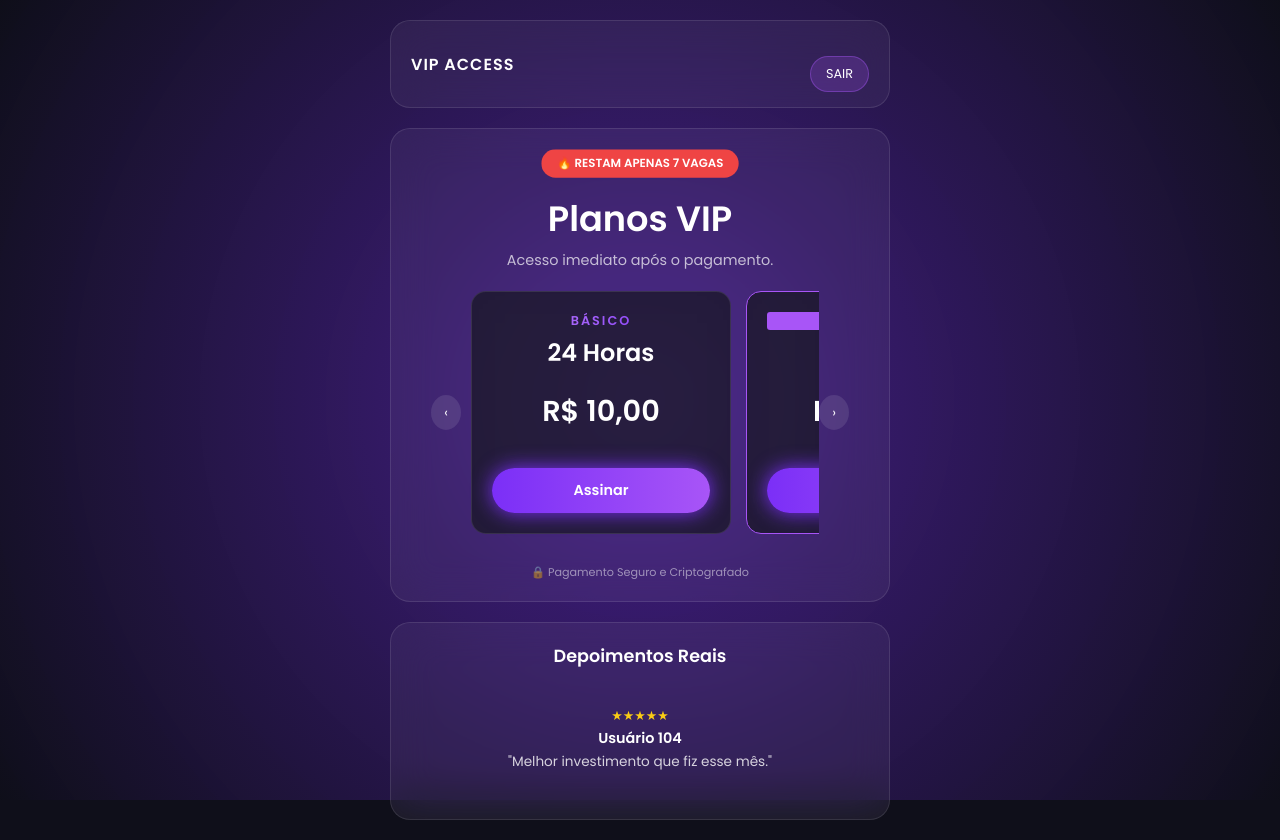
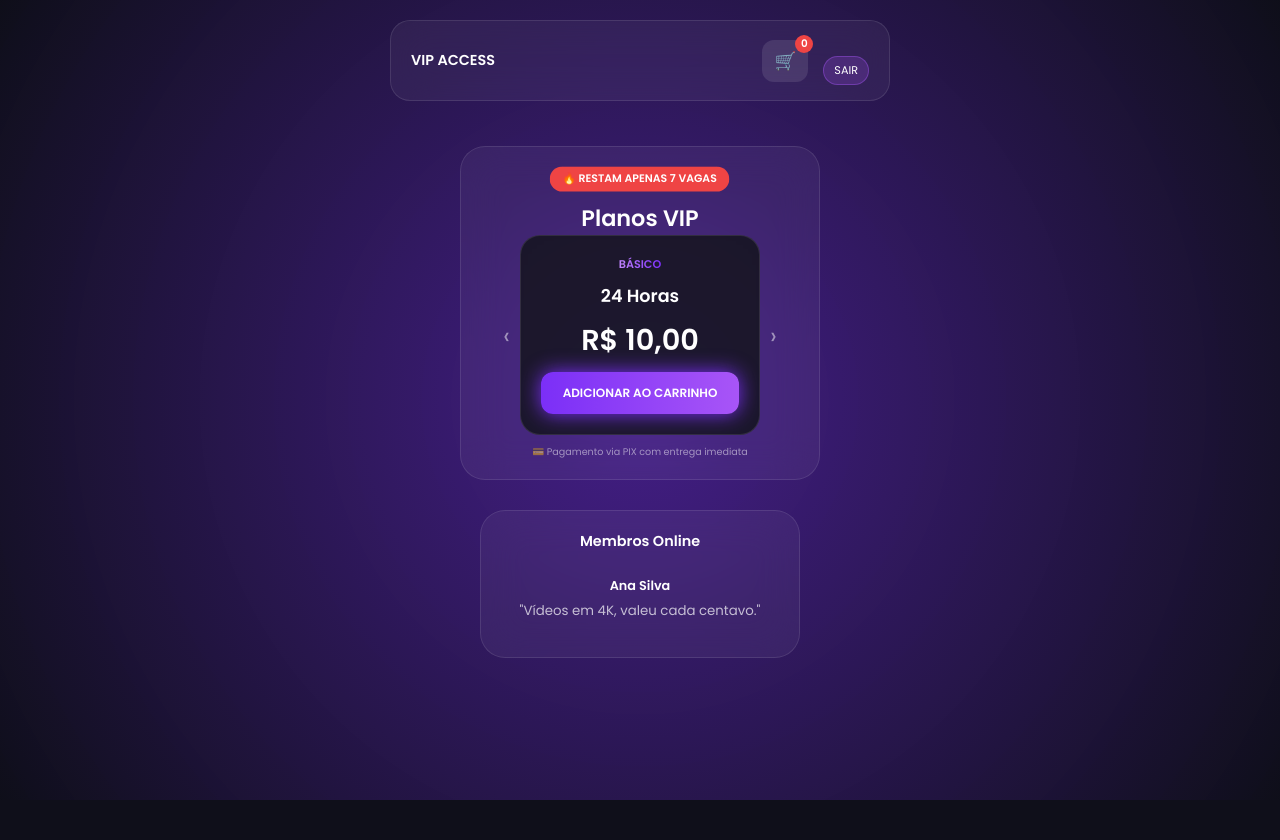
Before and after one commit to erickamazontrampo-coder/DADS, a plain HTML site: page planos.html in a window 1280 px wide. Drawn offline with Linux system fonts and the light colour scheme.

Commit message:
Update planos.html

```diff
--- a/planos.html
+++ b/planos.html
@@ -7,10 +7,10 @@
 <link rel="stylesheet" href="style.css">
 
 <style>
-/* ===== ESTILO PREMIUM & MOBILE OPTIMIZED ===== */
+/* ===== ESTILO PREMIUM, CENTRALIZADO E COMPACTO ===== */
 :root {
     --accent-color: #a855f7;
-    --glass-bg: rgba(20, 20, 30, 0.7);
+    --glass-bg: rgba(20, 20, 30, 0.85);
     --glass-border: rgba(255, 255, 255, 0.1);
 }
 
@@ -19,34 +19,86 @@ body {
     color: white;
     margin: 0;
     padding: 0;
+    overflow-x: hidden;
 }
 
-/* Ajuste do Header */
+/* Centralização Geral */
+main {
+    display: flex;
+    flex-direction: column;
+    align-items: center;
+    width: 100%;
+    padding: 10px;
+    box-sizing: border-box;
+}
+
 header.glass {
     padding: 15px 20px;
     display: flex;
     justify-content: space-between;
     align-items: center;
     border-bottom: 1px solid var(--glass-border);
+    position: relative;
 }
 
-header h1 {
-    font-size: 1rem;
-    letter-spacing: 1px;
-    font-weight: 800;
-    margin: 0;
+/* CARRINHO NO CANTO SUPERIOR DIREITO */
+.cart-container {
+    position: relative;
+    cursor: pointer;
+    background: rgba(255, 255, 255, 0.1);
+    padding: 8px 12px;
+    border-radius: 12px;
+    display: flex;
+    align-items: center;
+    justify-content: center;
+    transition: 0.3s;
 }
 
-/* ===== GATILHOS DE VENDA ===== */
+.cart-container:hover {
+    background: var(--accent-color);
+}
+
+.cart-icon {
+    font-size: 1.1rem;
+}
+
+.cart-count {
+    position: absolute;
+    top: -5px;
+    right: -5px;
+    background: #ef4444;
+    color: white;
+    font-size: 0.65rem;
+    font-weight: bold;
+    width: 18px;
+    height: 18px;
+    border-radius: 50%;
+    display: flex;
+    align-items: center;
+    justify-content: center;
+}
+
+/* Caixa Hero Compacta e Centralizada */
+.hero.glass {
+    width: 100%;
+    max-width: 360px;
+    margin: 15px auto;
+    padding: 20px 15px;
+    display: flex;
+    flex-direction: column;
+    align-items: center;
+    text-align: center;
+    border-radius: 25px;
+}
+
 .limit-badge {
     background: #ef4444;
     color: white;
-    font-size: 0.7rem;
+    font-size: 0.65rem;
     font-weight: bold;
-    padding: 5px 15px;
+    padding: 4px 12px;
     border-radius: 50px;
-    display: inline-block;
-    margin-bottom: 15px;
+    margin-bottom: 10px;
     animation: pulse 2s infinite;
 }
 
@@ -56,128 +108,105 @@ header h1 {
     100% { transform: scale(1); }
 }
 
-/* ===== CARROSSEL PLANOS ===== */
+/* Carrossel Centralizado */
 .carousel-wrapper {
-    display: flex;
-    align-items: center;
-    justify-content: center;
-    position: relative;
-    padding: 10px 0;
-}
-
-.carousel-container {
-    overflow: hidden;
     width: 100%;
-    max-width: 900px;
-}
-
-.carousel {
-    display: flex;
-    gap: 15px;
-    transition: transform 0.5s cubic-bezier(0.25, 1, 0.5, 1);
-    padding: 10px;
-}
-
-.plan-card {
-    min-width: 260px;
-    max-width: 280px;
-    background: var(--glass-bg);
-    backdrop-filter: blur(20px);
-    border: 1px solid var(--glass-border);
-    border-radius: 15px;
-    padding: 20px;
-    text-align: center;
-    display: flex;
-    flex-direction: column;
-    justify-content: space-between;
-    transition: 0.3s;
-}
-
-.plan-card:hover {
-    border-color: var(--accent-color);
-}
-
-.plan-card h3 {
-    font-size: 0.8rem;
-    color: var(--accent-color);
-    letter-spacing: 2px;
-    margin-bottom: 5px;
-}
-
-.plan-card .duration {
-    font-size: 1.5rem;
-    font-weight: 700;
-}
-
-.plan-card .price {
-    font-size: 1.8rem;
-    font-weight: 800;
-    margin: 15px 0;
-}
-
-.btn-purchase {
-    background: linear-gradient(90deg, #7b2ff7, #a855f7);
-    border: none;
-    border-radius: 50px;
-    font-weight: 700;
-    padding: 12px !important;
-    font-size: 0.9rem;
-    cursor: pointer;
-    width: 100%;
-}
-
-/* Botões Navegação */
-.carousel-btn {
-    background: rgba(255,255,255,0.1);
-    border: none;
-    color: white;
-    width: 35px;
-    height: 35px;
-    border-radius: 50%;
-    cursor: pointer;
-    z-index: 5;
-}
-
-/* ===== AVALIAÇÕES DINÂMICAS (1 por vez) ===== */
-.review-box-v2 {
-    height: 120px;
     display: flex;
     align-items: center;
     justify-content: center;
     position: relative;
 }
 
-.review-item {
-    position: absolute;
-    opacity: 0;
-    transition: opacity 0.8s ease;
-    text-align: center;
-    width: 90%;
+.carousel-container {
+    width: 240px; /* Trava a visualização no card central */
+    overflow: hidden;
 }
 
-.review-item.active {
-    opacity: 1;
-    position: relative;
+.carousel {
+    display: flex;
+    transition: transform 0.5s cubic-bezier(0.25, 1, 0.5, 1);
 }
 
-/* ===== TOAST NOTIFICAÇÃO ===== */
+.plan-card {
+    min-width: 240px;
+    max-width: 240px;
+    background: var(--glass-bg);
+    backdrop-filter: blur(20px);
+    border: 1px solid var(--glass-border);
+    border-radius: 20px;
+    padding: 20px;
+    box-sizing: border-box;
+    display: flex;
+    flex-direction: column;
+    align-items: center;
+}
+
+.plan-card .price {
+    font-size: 1.8rem;
+    font-weight: 800;
+    margin: 10px 0;
+    color: #fff;
+}
+
+.btn-purchase {
+    background: linear-gradient(90deg, #7b2ff7, #a855f7);
+    border: none;
+    border-radius: 12px;
+    color: white;
+    font-weight: bold;
+    font-size: 0.75rem;
+    padding: 12px;
+    width: 100%;
+    cursor: pointer;
+    text-transform: uppercase;
+    transition: 0.3s;
+}
+
+.btn-purchase:active {
+    transform: scale(0.95);
+}
+
+.carousel-btn {
+    background: none;
+    border: none;
+    color: white;
+    font-size: 1.5rem;
+    cursor: pointer;
+    padding: 10px;
+    opacity: 0.5;
+}
+
+/* Depoimentos Automáticos (1 por vez) */
+.review-box-v2 {
+    height: 80px;
+    display: flex;
+    align-items: center;
+    justify-content: center;
+}
+
+.review-item {
+    text-align: center;
+    animation: fadeIn 0.8s;
+}
+
+@keyframes fadeIn {
+    from { opacity: 0; }
+    to { opacity: 1; }
+}
+
 .purchase-toast {
     position: fixed;
     bottom: 20px;
-    left: 20px;
-    background: rgba(10, 10, 15, 0.9);
-    border-left: 4px solid var(--accent-color);
-    padding: 12px 20px;
-    border-radius: 5px;
-    font-size: 0.8rem;
+    left: 50%;
+    transform: translateX(-50%);
+    background: rgba(0,0,0,0.85);
+    padding: 10px 20px;
+    border-radius: 50px;
+    font-size: 0.75rem;
     display: none;
-    z-index: 9999;
-}
-
-/* Mobile Adjustments */
-@media (max-width: 480px) {
-    .plan-card { min-width: 240px; }
-    .hero h2 { font-size: 1.8rem !important; }
+    white-space: nowrap;
+    z-index: 1000;
+    border: 1px solid var(--accent-color);
 }
 </style>
 </head>
@@ -187,80 +216,69 @@ header h1 {
 <div class="background">
     <img src="midia/foto.jpg" class="bg-image">
     <img src="midia/foto12.jpg" class="bg-image">
-    <img src="midia/foto14.jpg" class="bg-image">
 </div>
 
 <header class="glass">
-    <h1>VIP ACCESS</h1>
-    <button class="btn" id="logout-btn" style="width: auto; padding: 8px 15px; font-size: 0.8rem;">SAIR</button>
+    <h1 style="font-size: 0.9rem;">VIP ACCESS</h1>
+    <div style="display: flex; align-items: center; gap: 15px;">
+        <div class="cart-container" onclick="location.href='#planos'">
+            <span class="cart-icon">🛒</span>
+            <div class="cart-count" id="cart-count">0</div>
+        </div>
+        <button class="btn" id="logout-btn" style="width: auto; padding: 5px 10px; font-size: 0.7rem;">SAIR</button>
+    </div>
 </header>
 
 <main>
-    <section class="hero glass">
+    <section class="hero glass" id="planos">
         <div class="limit-badge" id="vagas-badge">🔥 RESTAM APENAS 7 VAGAS</div>
-        <h2 style="font-size: 2.2rem; margin: 0;">Planos VIP</h2>
-        <p style="opacity: 0.7; font-size: 0.9rem; margin-top: 5px;">Acesso imediato após o pagamento.</p>
+        <h2 style="font-size: 1.4rem; margin: 0;">Planos VIP</h2>
 
         <div class="carousel-wrapper">
             <button class="carousel-btn" onclick="mover(-1)">‹</button>
             <div class="carousel-container">
                 <div class="carousel">
                     <div class="plan-card">
-                        <div>
-                            <h3>BÁSICO</h3>
-                            <div class="duration">24 Horas</div>
-                        </div>
-                        <div>
-                            <p class="price">R$ 10,00</p>
-                            <button class="btn btn-purchase" onclick="abrirPix(10)">Assinar</button>
-                        </div>
+                        <h3 style="font-size: 0.7rem; color: var(--accent-color);">BÁSICO</h3>
+                        <div style="font-size: 1.1rem; font-weight: bold;">24 Horas</div>
+                        <p class="price">R$ 10,00</p>
+                        <button class="btn-purchase" onclick="adicionarAoCarrinho(10)">Adicionar ao Carrinho</button>
                     </div>
-
-                    <div class="plan-card" style="border: 1px solid var(--accent-color);">
-                        <div style="background: var(--accent-color); font-size: 0.6rem; padding: 2px; border-radius: 3px; margin-bottom: 10px;">MAIS VENDIDO</div>
-                        <div>
-                            <div class="duration">7 Dias</div>
-                        </div>
-                        <div>
-                            <p class="price">R$ 50,00</p>
-                            <button class="btn btn-purchase" onclick="abrirPix(50)">Assinar</button>
-                        </div>
+                    <div class="plan-card" style="border-color: var(--accent-color);">
+                        <h3 style="font-size: 0.7rem; color: var(--accent-color);">SEMANAL</h3>
+                        <div style="font-size: 1.1rem; font-weight: bold;">7 Dias</div>
+                        <p class="price">R$ 50,00</p>
+                        <button class="btn-purchase" onclick="adicionarAoCarrinho(50)">Adicionar ao Carrinho</button>
                     </div>
-
                     <div class="plan-card">
-                        <div>
-                            <h3>VITALÍCIO</h3>
-                            <div class="duration">Ilimitado</div>
-                        </div>
-                        <div>
-                            <p class="price">R$ 100,00</p>
-                            <button class="btn btn-purchase" onclick="abrirPix(100)">Assinar</button>
-                        </div>
+                        <h3 style="font-size: 0.7rem; color: var(--accent-color);">PREMIUM</h3>
+                        <div style="font-size: 1.1rem; font-weight: bold;">Vitalício</div>
+                        <p class="price">R$ 100,00</p>
+                        <button class="btn-purchase" onclick="adicionarAoCarrinho(100)">Adicionar ao Carrinho</button>
                     </div>
                 </div>
             </div>
             <button class="carousel-btn" onclick="mover(1)">›</button>
         </div>
-        <p style="font-size: 0.7rem; opacity: 0.5; margin-top: 10px;">🔒 Pagamento Seguro e Criptografado</p>
+        <p style="font-size: 0.6rem; opacity: 0.5; margin-top: 10px;">💳 Pagamento via PIX com entrega imediata</p>
     </section>
 
-    <section class="hero glass">
-        <h2 style="font-size: 1.1rem; margin-bottom: 10px;">Depoimentos Reais</h2>
-        <div class="review-box-v2" id="review-box-v2">
-            </div>
+    <section class="hero glass" style="max-width: 320px;">
+        <h2 style="font-size: 0.9rem; margin-bottom: 5px;">Membros Online</h2>
+        <div class="review-box-v2" id="review-box-v2"></div>
     </section>
 </main>
 
 <div class="pix-modal" id="pix-modal">
     <div class="pix-box glass">
-        <h2>Pagamento PIX</h2>
-        <input type="text" id="cpf-input" placeholder="Digite seu CPF (apenas números)" maxlength="11">
-        <button class="btn btn-purchase" onclick="gerarPix()" style="margin-top:15px;">GERAR CÓDIGO</button>
+        <h2>Finalizar Compra</h2>
+        <p style="font-size: 0.8rem;">Para liberar seu acesso, digite seu CPF:</p>
+        <input type="text" id="cpf-input" placeholder="Apenas números" maxlength="11">
+        <button class="btn-purchase" onclick="gerarPix()" style="margin-top: 15px;">GERAR PIX AGORA</button>
         <div id="pix-result" style="display:none; margin-top:20px;">
-            <p style="font-size:0.8rem;">Copie o código abaixo:</p>
-            <textarea id="pix-code" readonly style="width:100%; height:60px; font-size:0.7rem;"></textarea>
-            <img id="pix-qrcode" style="width:180px; margin:15px auto; display:block; border-radius:10px;">
-            <button class="btn" onclick="fecharPix()" style="background:rgba(255,255,255,0.1);">FECHAR</button>
+            <textarea id="pix-code" readonly style="width:100%; height:50px; font-size:0.6rem;"></textarea>
+            <img id="pix-qrcode" style="width:150px; margin: 10px auto; display: block;">
+            <button class="btn" onclick="fecharPix()">CANCELAR</button>
         </div>
     </div>
 </div>
@@ -270,6 +288,25 @@ header h1 {
 <script src="pix.js"></script>
 
 <script>
+let itensNoCarrinho = 0;
+let valorDoCarrinho = 0;
+
+function adicionarAoCarrinho(valor) {
+    itensNoCarrinho++;
+    valorDoCarrinho = valor;
+    document.getElementById("cart-count").innerText = itensNoCarrinho;
+
+    // Feedback visual no carrinho
+    const cart = document.querySelector(".cart-container");
+    cart.style.transform = "scale(1.2)";
+    setTimeout(() => cart.style.transform = "scale(1)", 200);
+
+    // Abre o checkout imediato para conversão rápida
+    setTimeout(() => {
+        abrirPix(valor);
+    }, 400);
+}
+
 /* CARROSSEL DE PLANOS */
 let index = 0;
 function mover(dir){
@@ -278,51 +315,36 @@ function mover(dir){
     index += dir;
     if(index < 0) index = cards.length - 1;
     if(index >= cards.length) index = 0;
-    const offset = index * (cards[0].offsetWidth + 15);
-    c.style.transform = `translateX(${-offset}px)`;
+    c.style.transform = `translateX(${-index * 240}px)`;
 }
 
-/* AVALIAÇÕES AUTOMÁTICAS (4 SEGUNDOS) */
+/* DEPOIMENTOS DINÂMICOS (1 A CADA 4 SEGUNDOS) */
 const reviews = [
-    {u: "Usuário 712", t: "O conteúdo é absurdo, recebi na hora!"},
-    {u: "Usuário 104", t: "Melhor investimento que fiz esse mês."},
-    {u: "Usuário 882", t: "PIX aprovou e o link chegou no e-mail na mesma hora."},
-    {u: "Usuário 331", t: "Muito organizado e a qualidade é 4K real."},
-    {u: "Usuário 590", t: "Suporte nota 10, me ajudou com o acesso rápido."}
+    {u: "Marcos @vip", t: "O acesso chegou na hora!"},
+    {u: "Ana Silva", t: "Vídeos em 4K, valeu cada centavo."},
+    {u: "Felipe_19", t: "O plano vitalício é o melhor."},
+    {u: "Gamer_Pro", t: "Tudo liberado em segundos."}
 ];
 let rIndex = 0;
 function showReview(){
     const box = document.getElementById("review-box-v2");
     const r = reviews[rIndex];
-    box.innerHTML = `
-        <div class="review-item active">
-            <div style="color:#facc15; font-size:0.8rem;">★★★★★</div>
-            <div style="font-weight:bold; font-size:0.9rem; margin:3px 0;">${r.u}</div>
-            <div style="font-size:0.85rem; opacity:0.8;">"${r.t}"</div>
-        </div>
-    `;
+    box.innerHTML = `<div class="review-item">
+        <b style="font-size:0.8rem;">${r.u}</b><br>
+        <small style="opacity:0.7;">"${r.t}"</small>
+    </div>`;
     rIndex = (rIndex + 1) % reviews.length;
 }
 setInterval(showReview, 4000);
 showReview();
 
-/* NOTIFICAÇÃO DE COMPRA FAKE */
-const pNames = ["BÁSICO", "7 DIAS", "VITALÍCIO"];
+/* NOTIFICAÇÃO DE VENDA (TOAST) */
 setInterval(() => {
     const toast = document.getElementById("purchase-toast");
-    toast.innerText = `Usuário ${Math.floor(Math.random()*8000+1000)} acabou de assinar o plano ${pNames[Math.floor(Math.random()*3)]}`;
+    toast.innerText = `Usuário ${Math.floor(Math.random()*900+100)} acabou de comprar um acesso!`;
     toast.style.display = "block";
-    setTimeout(() => toast.style.display = "none", 4000);
-}, 12000);
-
-/* CONTADOR DE VAGAS FAKE (URGÊNCIA) */
-let vagas = 7;
-setInterval(() => {
-    if(vagas > 2) {
-        vagas--;
-        document.getElementById("vagas-badge").innerText = `🔥 RESTAM APENAS ${vagas} VAGAS`;
-    }
-}, 45000);
+    setTimeout(() => toast.style.display = "none", 3000);
+}, 11000);
 
 /* LOGOUT */
 document.getElementById("logout-btn").onclick = () => {
@@ -330,6 +352,5 @@ document.getElementById("logout-btn").onclick = () => {
     location.href="index.html";
 };
 </script>
-
 </body>
 </html>
```
